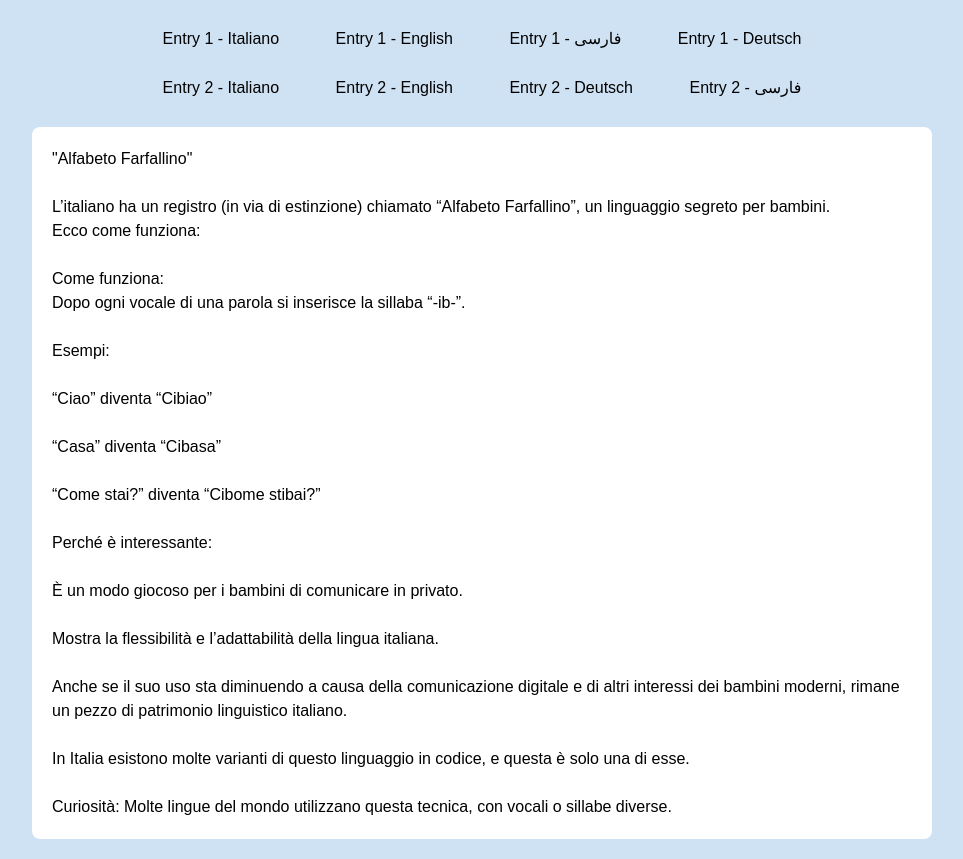
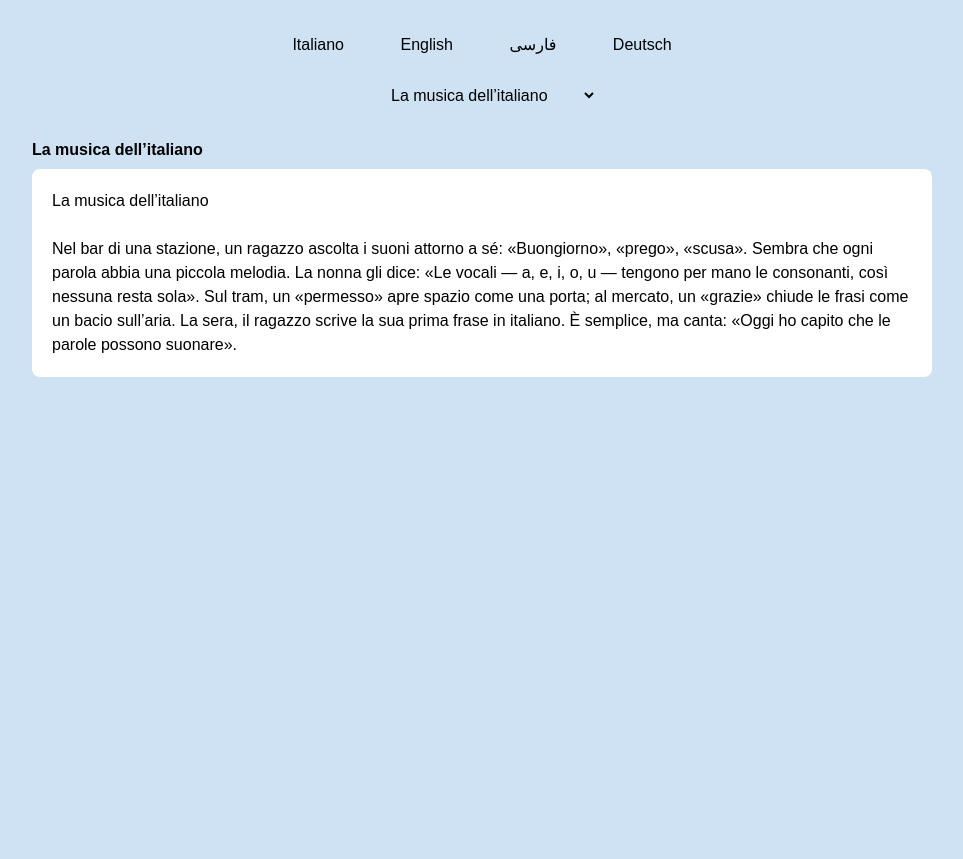
Before and after one commit to aav90/daily-journal, a plain HTML site: page index.html in a window 1280 px wide. Shown: the part 81-940 px from the top of the page, without its empty margins (158-1121 px from the left). After the commit the page ends 800 px from the top, so only its background shows below. Drawn offline with Linux system fonts and the light colour scheme.

Commit message:
Update index.html

```diff
--- a/index.html
+++ b/index.html
@@ -1,5 +1,5 @@
 <!DOCTYPE html>
-<html lang="it">
+<html lang="en">
 <head>
 <meta charset="UTF-8" />
 <meta name="viewport" content="width=device-width, initial-scale=1" />
@@ -13,29 +13,19 @@
     max-width: 900px;
     margin: auto;
   }
-  h1 {
-    text-align: center;
-  }
-  .buttons {
-    text-align: center;
-    margin-bottom: 20px;
-  }
-  .button-group { /* New class for grouping buttons */
-    margin-bottom: 10px; /* Space between groups */
-  }
-  button {
+  h1 { text-align: center; }
+  .controls { text-align: center; margin-bottom: 20px; }
+  button, select {
     background-color: #cfe2f3;
     border: none;
     color: black;
     padding: 10px 20px;
-    margin: 0 6px;
+    margin: 6px;
     font-size: 16px;
     border-radius: 6px;
     cursor: pointer;
   }
-  button:hover {
-    background-color: #b0d1e8;
-  }
+  button:hover, select:hover { background-color: #b0d1e8; }
   #story {
     background: white;
     padding: 20px;
@@ -43,176 +33,220 @@
     white-space: pre-wrap;
     line-height: 1.5;
   }
+  #title {
+    font-weight: bold;
+    margin-bottom: 10px;
+  }
 </style>
 </head>
 <body>
 
 <h1>Daily Journal — Learniamo</h1>
 
-<div class="buttons">
-  <div class="button-group">
-    <button onclick="showStory('entry1_it')">Entry 1 - Italiano</button>
-    <button onclick="showStory('entry1_en')">Entry 1 - English</button>
-    <button onclick="showStory('entry1_fa')">Entry 1 - فارسی</button>
-    <button onclick="showStory('entry1_de')">Entry 1 - Deutsch</button>
+<div class="controls">
+  <!-- Language Buttons -->
+  <div>
+    <button onclick="setLanguage('it')">Italiano</button>
+    <button onclick="setLanguage('en')">English</button>
+    <button onclick="setLanguage('fa')">فارسی</button>
+    <button onclick="setLanguage('de')">Deutsch</button>
   </div>
-  <div class="button-group">
-    <button onclick="showStory('entry2_it')">Entry 2 - Italiano</button>
-    <button onclick="showStory('entry2_en')">Entry 2 - English</button>
-    <button onclick="showStory('entry2_de')">Entry 2 - Deutsch</button>
-    <button onclick="showStory('entry2_fa')">Entry 2 - فارسی</button>
+
+  <!-- Story Selector (auto-filled; newest first) -->
+  <div>
+    <select id="storySelect" onchange="updateStory()"></select>
   </div>
 </div>
 
+<div id="title"></div>
 <div id="story"></div>
 
 <script>
-const stories = {
-  // First Journal Entry: "Alfabeto Farfallino"
-  entry1_it: `"Alfabeto Farfallino"
+let currentLang = 'it'; // default language
+
+// === STORIES ===
+// Keep older stories first in this array (1, 2, ...); add new ones at the END.
+// The dropdown will always show them in reverse order (newest first).
+const stories = [
+  {
+    title: "Alfabeto Farfallino",
+    texts: {
+      it: `"Alfabeto Farfallino"
 
 L’italiano ha un registro (in via di estinzione) chiamato “Alfabeto Farfallino”, un linguaggio segreto per bambini.
 Ecco come funziona:
 
-Come funziona:
 Dopo ogni vocale di una parola si inserisce la sillaba “-ib-”.
 
 Esempi:
-
 “Ciao” diventa “Cibiao”
-
 “Casa” diventa “Cibasa”
-
 “Come stai?” diventa “Cibome stibai?”
 
 Perché è interessante:
-
 È un modo giocoso per i bambini di comunicare in privato.
-
 Mostra la flessibilità e l’adattabilità della lingua italiana.
-
 Anche se il suo uso sta diminuendo a causa della comunicazione digitale e di altri interessi dei bambini moderni, rimane un pezzo di patrimonio linguistico italiano.
 
 In Italia esistono molte varianti di questo linguaggio in codice, e questa è solo una di esse.
 
 Curiosità: Molte lingue del mondo utilizzano questa tecnica, con vocali o sillabe diverse.
 `,
-
-  entry1_en: `"Alfabeto Farfallino"
+      en: `"Alfabeto Farfallino"
 
 Italian has a (dying) register of language called "Alfabeto Farfallino", a secret code language for children.
 Here's how it works:
 
-How it works:
 After every vowel in a word, the syllable "-ib-" is inserted.
 
 Examples:
-
 "Ciao" becomes "Cibiao"
-
 "Casa" becomes "Cibasa"
-
 "Come stai?" becomes "Cibome stibai?"
 
 Why it's interesting:
-
 It's a playful way for kids to communicate privately.
-
 It shows the flexibility and adaptability of the Italian language.
-
 Although its use is declining due to digital communication and other interests of modern children, it remains a piece of Italian linguistic heritage.
 
 There are many variations of this code language in Italy, and this is just one of them.
 
 Fun fact: Many languages worldwide use this technique with different vowels or syllables.
 `,
-
-  entry1_fa: `"الفبای پروانه‌ای"
+      fa: `"الفبای پروانه‌ای"
 
 زبان ایتالیایی یک زبان مخفی و بازیگوش برای کودکان دارد به نام "الفبای پروانه‌ای".
 طرز کارش این است:
 
-چطور کار می‌کند:
 بعد از هر حرف صدادار در یک کلمه، سیلاب "-یب-" اضافه می‌شود.
 
 مثال‌ها:
-
 "Ciao" می‌شود "Cibiao"
-
 "Casa" می‌شود "Cibasa"
-
 "Come stai?" می‌شود "Cibome stibai?"
 
 چرا جالب است:
-
 این یک روش بازیگوشانه است برای بچه‌ها تا خصوصی با هم حرف بزنند.
-
 این نشان‌دهنده انعطاف‌پذیری و سازگاری زبان ایتالیایی است.
-
 اگرچه استفاده از آن به خاطر ارتباطات دیجیتال و سرگرمی‌های دیگر کودکان امروزی کاهش یافته، اما هنوز بخش مهمی از میراث زبانی ایتالیا است.
 
 در ایتالیا انواع مختلفی از این زبان رمز وجود دارد و این فقط یکی از آن‌هاست.
 
 نکته جالب: بسیاری از زبان‌های دنیا از این روش با سیلاب‌ها یا حروف صدادار متفاوت استفاده می‌کنند.
 `,
-
-  entry1_de: `"Alfabeto Farfallino"
+      de: `"Alfabeto Farfallino"
 
 Italienisch hat ein (vom Aussterben bedrohtes) Sprachregister namens "Alfabeto Farfallino", eine geheime Kindersprache.
 So funktioniert es:
 
-Wie es funktioniert:
 Nach jedem Vokal in einem Wort wird die Silbe "-ib-" eingefügt.
 
 Beispiele:
-
 "Ciao" wird zu "Cibiao"
-
 "Casa" wird zu "Cibasa"
-
 "Come stai?" wird zu "Cibome stibai?"
 
 Warum es interessant ist:
-
 Es ist eine spielerische Art, wie Kinder privat kommunizieren.
-
 Es zeigt die Flexibilität und Anpassungsfähigkeit der italienischen Sprache.
-
 Obwohl seine Verwendung aufgrund der digitalen Kommunikation und anderer Interessen moderner Kinder abnimmt, bleibt es ein Teil des italienischen sprachlichen Erbes.
 
 Es gibt viele Varianten dieser Codesprache in Italien, und dies ist nur eine davon.
 
 Fun Fact: Viele Sprachen weltweit verwenden diese Technik mit verschiedenen Vokalen oder Silben.
-`,
-
-  // Second Journal Entry: "Nonna Rosa"
-  entry2_it: `🇮🇹 Italiano
+`
+    }
+  },
+  {
+    title: "Nonna Rosa in Toscana",
+    texts: {
+      it: `🇮🇹 Italiano
 
 In un piccolo villaggio in Toscana viveva una nonna di nome Rosa, famosa per la sua pasta fatta in casa. Ma Rosa non era solo una cuoca: era anche la “maestra segreta” di italiano per i turisti curiosi. Raccontava loro che in Italia esistono più di 30 dialetti diversi e che la parola “ciao” in realtà deriva dal veneziano “s-ciào”, che significa “sono il tuo servo”. Un giorno arrivò un ragazzo tedesco che voleva imparare l’italiano per capire le canzoni di Andrea Bocelli. Rosa gli spiegò che l’italiano standard deriva soprattutto dal toscano, grazie a scrittori come Dante, Petrarca e Boccaccio. Alla fine della sua vacanza, il ragazzo non solo parlava un po’ di italiano, ma conosceva anche la differenza tra “gnocchi” e “gnocca” — e rideva ogni volta che lo raccontava.
 `,
-
-  entry2_en: `🇬🇧 English
+      en: `🇬🇧 English
 
 In a small village in Tuscany lived a grandmother named Rosa, famous for her homemade pasta. But Rosa wasn’t just a cook: she was also the “secret teacher” of Italian for curious tourists. She would tell them that in Italy there are more than 30 different dialects, and that the word “ciao” actually comes from the Venetian “s-ciào,” meaning “I am your servant.” One day, a German boy arrived wanting to learn Italian to understand Andrea Bocelli’s songs. Rosa explained that standard Italian comes mainly from Tuscan, thanks to writers like Dante, Petrarch, and Boccaccio. By the end of his vacation, the boy not only spoke some Italian but also knew the difference between “gnocchi” and “gnocca” — and laughed every time he told the story.
 `,
+      fa: `🇮🇷 فارسی
 
-  entry2_de: `🇩🇪 Deutsch
+در یک روستای کوچک در توسکانی، مادربزرگی به نام روزا زندگی می‌کرد که به خاطر پاستای خانگی‌اش مشهور بود. اما روزا فقط یک آشپز نبود؛ او «معلم مخفی» زبان ایتالیایی برای گردشگران کنجکاو هم بود. او برایشان تعریف می‌کرد که در ایتالیا بیش از ۳۰ گویش مختلف وجود دارد و کلمه‌ی «چائو» در واقع از واژه‌ی ونیزی «s-ciào» می‌آید که به معنی «من خدمتگزار تو هستم» است. یک روز پسر آلمانی‌ای آمد که می‌خواست ایتالیایی یاد بگیرد تا بتواند ترانه‌های آندره‌آ بوچلی را بفهمد. روزا برایش توضیح داد که ایتالیایی معیار بیشتر از زبان توسکانی گرفته شده، به لطف نویسندگانی چون دانته، پترارکا و بوکاچو. در پایان تعطیلات، آن پسر نه تنها کمی ایتالیایی صحبت می‌کرد، بلکه فرق بین «گنوکی» و «گنوکا» را هم فهمیده بود — و هر بار که این ماجرا را تعریف می‌کرد با خنده همراه بود.
+`,
+      de: `🇩🇪 Deutsch
 
 In einem kleinen Dorf in der Toskana lebte eine Großmutter namens Rosa, berühmt für ihre hausgemachte Pasta. Aber Rosa war nicht nur eine Köchin: Sie war auch die „geheime Lehrerin“ für neugierige Touristen. Sie erzählte ihnen, dass es in Italien mehr als 30 verschiedene Dialekte gibt und dass das Wort „ciao“ eigentlich aus dem Venezianischen „s-ciào“ stammt, was „Ich bin dein Diener“ bedeutet. Eines Tages kam ein deutscher Junge, der Italienisch lernen wollte, um die Lieder von Andrea Bocelli zu verstehen. Rosa erklärte ihm, dass das Standarditalienisch hauptsächlich aus dem Toskanischen stammt, dank Schriftstellern wie Dante, Petrarca und Boccaccio. Am Ende seines Urlaubs sprach der Junge nicht nur ein bisschen Italienisch, sondern kannte auch den Unterschied zwischen „Gnocchi“ und „Gnocca“ — und lachte jedes Mal, wenn er die Geschichte erzählte.
-`,
+`
+    }
+  },
+  {
+    title: "La musica dell’italiano",
+    texts: {
+      it: `La musica dell’italiano
 
-  entry2_fa: `🇮🇷 فارسی
+Nel bar di una stazione, un ragazzo ascolta i suoni attorno a sé: «Buongiorno», «prego», «scusa». Sembra che ogni parola abbia una piccola melodia. La nonna gli dice: «Le vocali — a, e, i, o, u — tengono per mano le consonanti, così nessuna resta sola». Sul tram, un «permesso» apre spazio come una porta; al mercato, un «grazie» chiude le frasi come un bacio sull’aria. La sera, il ragazzo scrive la sua prima frase in italiano. È semplice, ma canta: «Oggi ho capito che le parole possono suonare».`,
+      en: `The Music of Italian
 
-در یک روستای کوچک در توسکانی، مادربزرگی به نام روزا زندگی می‌کرد که به خاطر پاستای خانگی‌اش مشهور بود. اما روزا فقط یک آشپز نبود؛ او «معلم مخفی» زبان ایتالیایی برای گردشگران کنجکاو هم بود. او برایشان تعریف می‌کرد که در ایتالیا بیش از ۳۰ گویش مختلف وجود دارد و کلمه‌ی «چائو» در واقع از واژه‌ی ونیزی «s-ciào» می‌آید که به معنی «من خدمتگزار تو هستم» است. یک روز پسر آلمانی‌ای آمد که می‌خواست ایتالیایی یاد بگیرد تا بتواند ترانه‌های آندره‌آ بوچلی را بفهمد. روزا برایش توضیح داد که ایتالیایی معیار بیشتر از زبان توسکانی گرفته شده، به لطف نویسندگانی چون دانته، پترارکا و بوکاچو. در پایان تعطیلات، آن پسر نه تنها کمی ایتالیایی صحبت می‌کرد، بلکه فرق بین «گنوکی» و «گنوکا» را هم فهمیده بود — و هر بار که این ماجرا را تعریف می‌کرد با خنده همراه بود.
-`
+At a station café, a boy listens to the voices around him: “buongiorno,” “prego,” “scusa.” It feels like every word carries a small melody. His grandmother says, “The vowels — a, e, i, o, u — hold the consonants by the hand so none of them is left alone.” On the tram, a soft “permesso” opens space like a door; at the market, a quiet “grazie” closes sentences like a kiss in the air. That night, the boy writes his first line in Italian. It’s simple, but it sings: “Today I learned that words can make music.”`,
+      fa: `موسیقیِ زبان ایتالیایی
+
+در کافه‌ی ایستگاه، پسری به صداها گوش می‌دهد: «بونجورنو»، «پرِگو»، «سکوزا». انگار هر کلمه ملودی کوچکی دارد. مادربزرگش می‌گوید: «واکه‌ها — a، e، i، o، u — دستِ همخوان‌ها را می‌گیرند تا هیچ‌کدام تنها نمانند.» در تراموا، یک «پرِمِسّو» آرام مثل در، فضا را باز می‌کند؛ در بازار، یک «گراتسیه» آهسته جمله‌ها را مثل بوسه‌ای در هوا می‌بندد. شب، پسر اولین جمله‌اش را به ایتالیایی می‌نویسد. ساده است، اما می‌خوانَد: «امروز فهمیدم کلمات می‌توانند موسیقی بسازند.»`,
+      de: `Die Musik des Italienischen
+
+In einem Bahnhofscafé lauscht ein Junge den Stimmen: „buongiorno“, „prego“, „scusa“. Es wirkt, als trüge jedes Wort eine kleine Melodie. Seine Nonna sagt: „Die Vokale — a, e, i, o, u — halten die Konsonanten an der Hand, damit keiner allein bleibt.“ In der Straßenbahn öffnet ein sanftes „permesso“ Raum wie eine Tür; auf dem Markt schließt ein leises „grazie“ Sätze wie ein Kuss in die Luft. Am Abend schreibt der Junge seinen ersten Satz auf Italienisch. Er ist schlicht, doch er singt: „Heute habe ich gelernt, dass Wörter Musik machen können.“`
+    }
+  }
+];
+
+// === UI BUILD ===
+window.onload = function() {
+  buildStoryDropdown();
+  updateStory();
 };
 
-function showStory(key) {
-  document.getElementById('story').textContent = stories[key];
+function buildStoryDropdown() {
+  const select = document.getElementById('storySelect');
+  select.innerHTML = "";
+
+  // Newest-first: iterate from last to first
+  for (let i = stories.length - 1; i >= 0; i--) {
+    const option = document.createElement('option');
+    option.value = String(i);                 // store index into array
+    option.textContent = stories[i].title;    // show title
+    select.appendChild(option);
+  }
+
+  // Select the first option (newest)
+  select.selectedIndex = 0;
 }
 
-// Default: Show the first Italian entry from Entry 1 when the page loads
-showStory('entry1_it');
+function setLanguage(lang) {
+  currentLang = lang;
+  applyDirection();
+  updateStory();
+}
+
+function applyDirection() {
+  const box = document.getElementById('story');
+  if (currentLang === 'fa') {
+    box.setAttribute('dir', 'rtl');
+    box.style.textAlign = 'right';
+  } else {
+    box.setAttribute('dir', 'ltr');
+    box.style.textAlign = 'left';
+  }
+}
+
+function updateStory() {
+  const select = document.getElementById('storySelect');
+  const idx = parseInt(select.value, 10);
+  const storyObj = stories[idx];
+  const text = storyObj.texts[currentLang] || "Translation not available.";
+  document.getElementById('title').textContent = storyObj.title;
+  document.getElementById('story').textContent = text;
+}
+
+// Apply initial direction for default language
+applyDirection();
 </script>
 
 </body>
```
